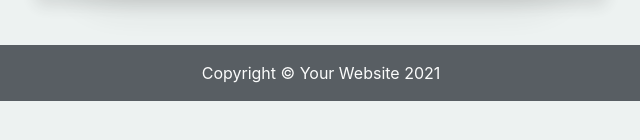
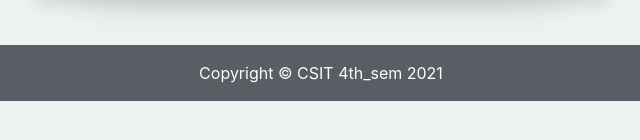
Before and after one commit to lamadev101/csit, a plain HTML site: page index.html in a window 1280 px wide. Shown: the part 418-558 px from the top of the page, 319-959 px from the left. Drawn offline with nearby package versions, Linux system fonts and the light colour scheme.

Commit message:
Update index.html

```diff
--- a/index.html
+++ b/index.html
@@ -34,7 +34,7 @@
     </div>
   </div>
   <footer class="py-3 bg-dark mt-5">
-    <div class="container px-4"><p class="m-0 text-center text-white">Copyright &copy; Your Website 2021</p></div>
+    <div class="container px-4"><p class="m-0 text-center text-white">Copyright &copy; CSIT 4th_sem 2021</p></div>
   </footer>
 </body>
 </html>
```
